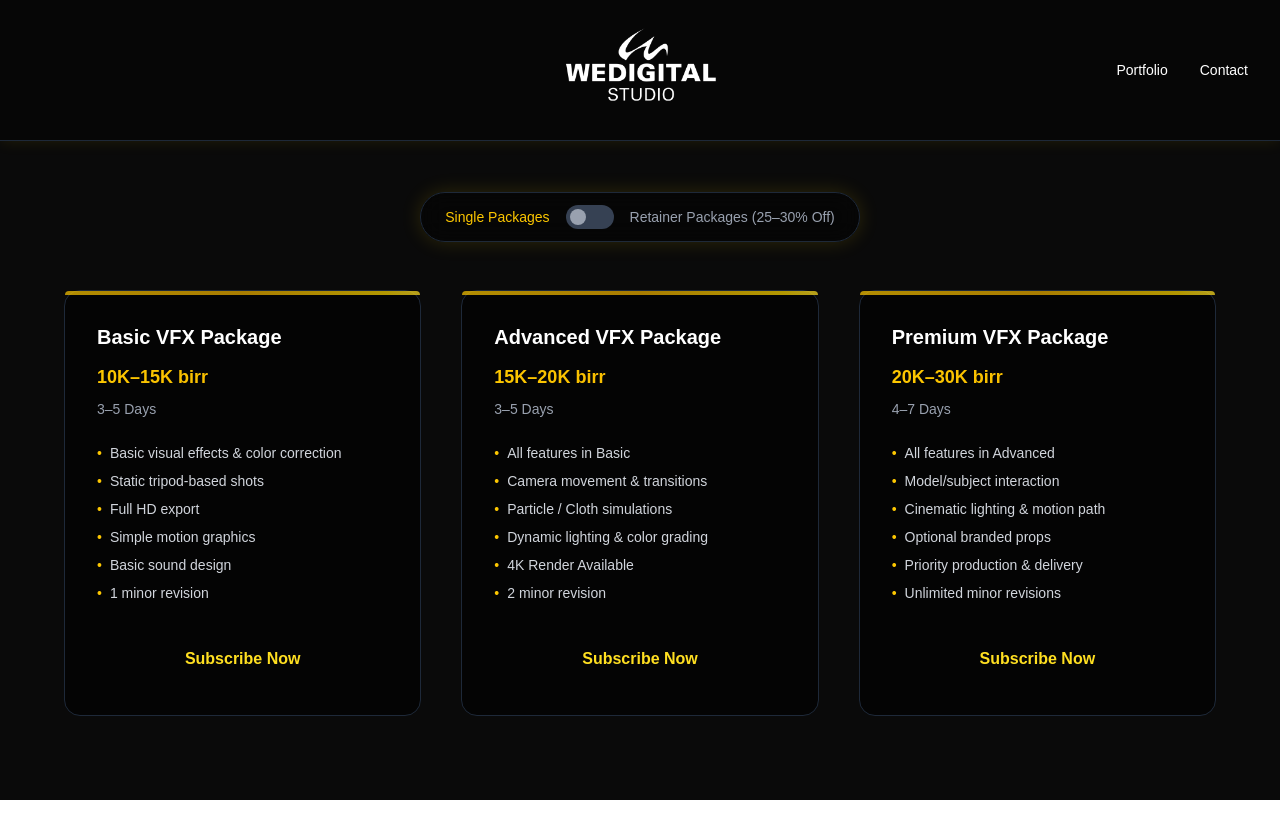
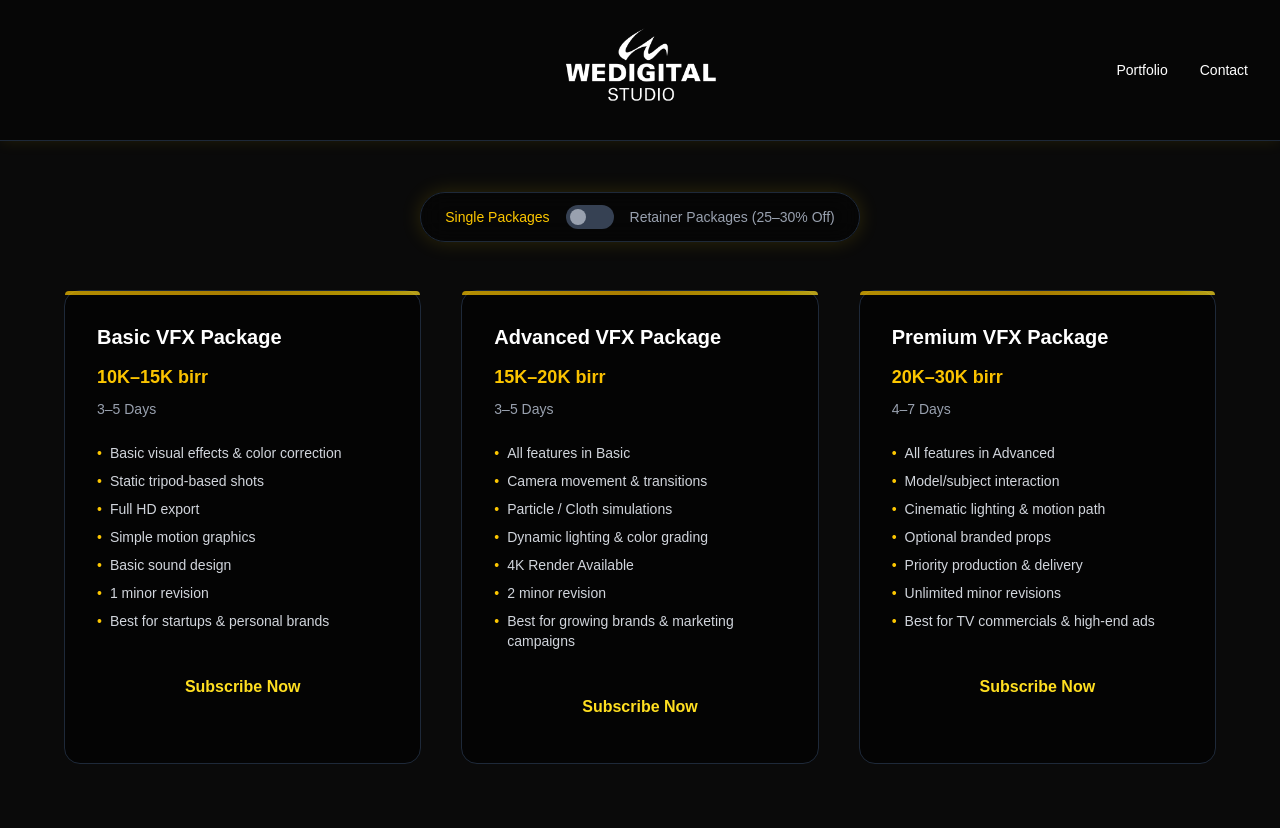
Before and after one commit to AbelaXV/Wedigital-Studio, a Next.js app: page / in a window 1280 px wide. Before the commit the page ends 800 px from the top, so only its background shows below. Built offline with nearby package versions, Linux system fonts and the light colour scheme.

Commit message:
Update page.tsx

```diff
--- a/src/app/page.tsx
+++ b/src/app/page.tsx
@@ -27,6 +27,7 @@ export default function Home() {
         "Simple motion graphics",
         "Basic sound design",
         "1 minor revision",
+        "Best for startups & personal brands",
       ],
       link: "https://docs.google.com/forms/d/e/1FAIpQLSdNjF__Avi9aIOXhXTBl68pTkMkjguCfC1Ps4Ki6vFLcnGe6Q/viewform?usp=pp_url&entry.1600566181=Basic+VFX+Single",
     },
@@ -41,6 +42,7 @@ export default function Home() {
         "Dynamic lighting & color grading",
         "4K Render Available",
         "2 minor revision",
+        "Best for growing brands & marketing campaigns",
       ],
       link: "https://docs.google.com/forms/d/e/1FAIpQLSdNjF__Avi9aIOXhXTBl68pTkMkjguCfC1Ps4Ki6vFLcnGe6Q/viewform?usp=pp_url&entry.1600566181=Advanced+VFX+Single",
     },
@@ -55,6 +57,7 @@ export default function Home() {
         "Optional branded props",
         "Priority production & delivery",
         "Unlimited minor revisions",
+        "Best for TV commercials & high-end ads",
       ],
       link: "https://docs.google.com/forms/d/e/1FAIpQLSdNjF__Avi9aIOXhXTBl68pTkMkjguCfC1Ps4Ki6vFLcnGe6Q/viewform?usp=pp_url&entry.1600566181=Premium+VFX+Single",
     },
```
